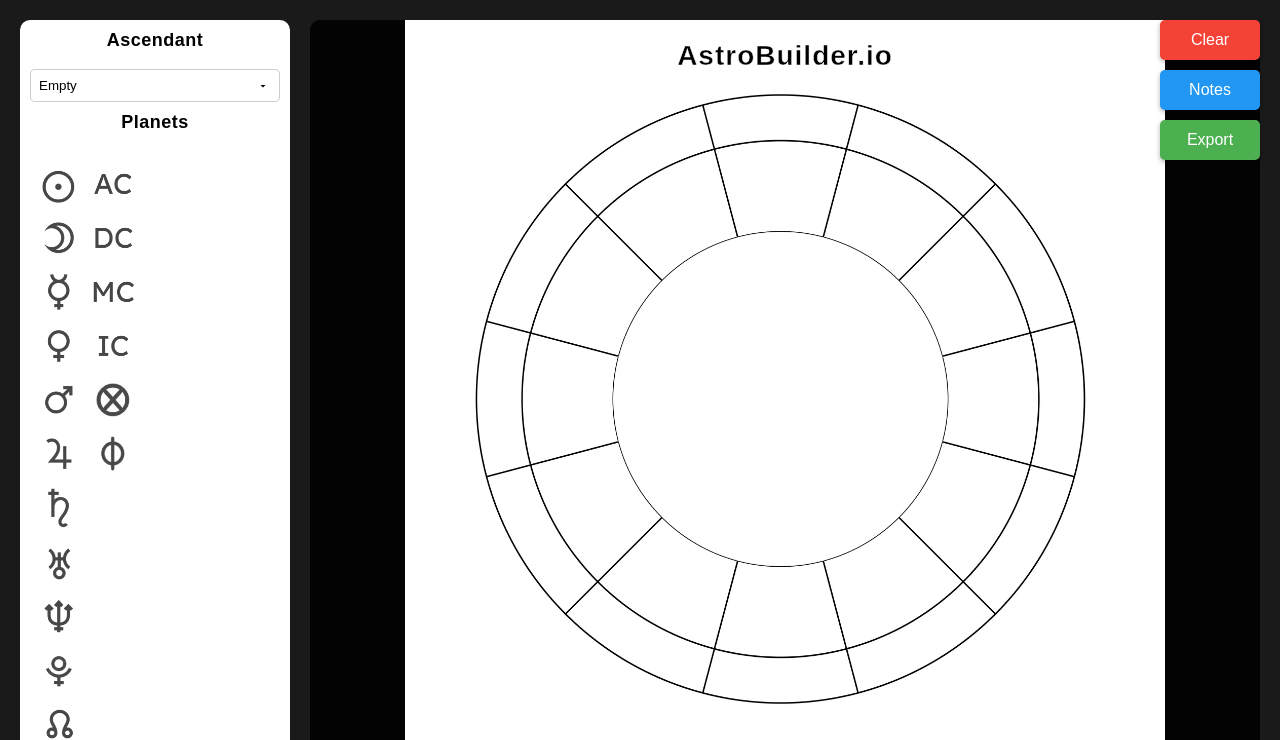
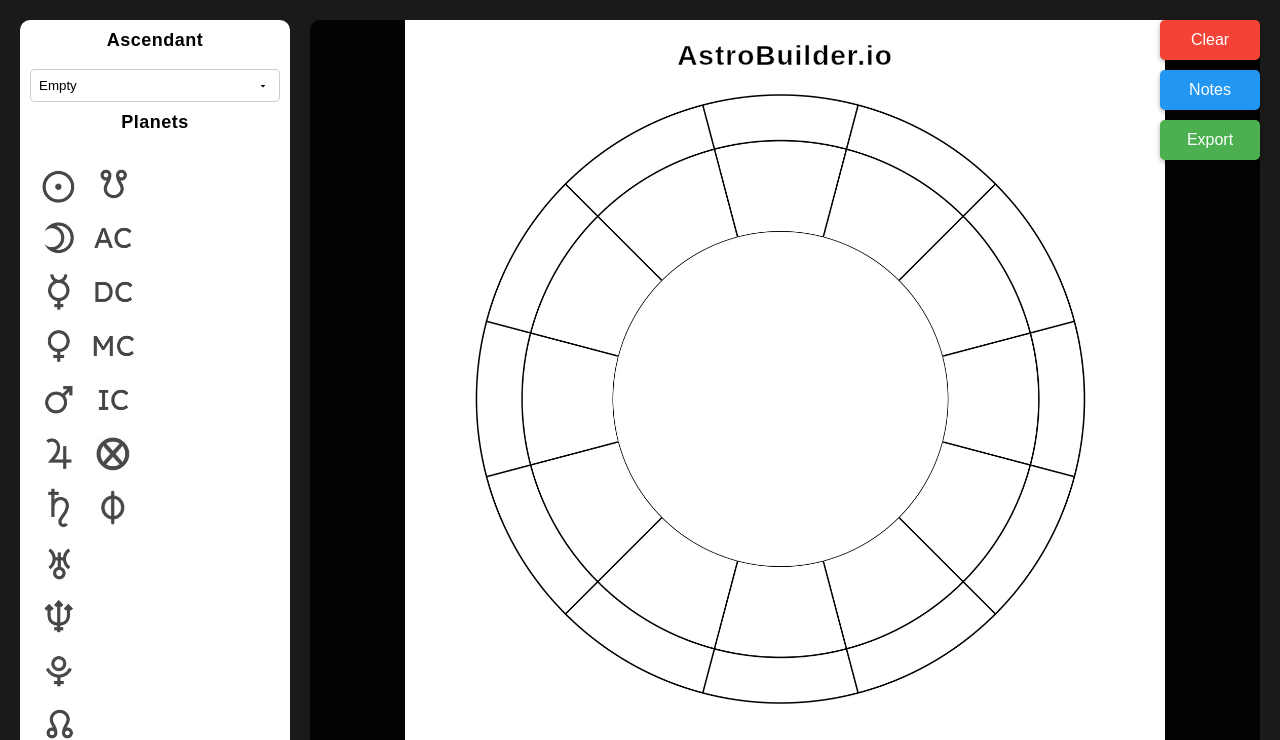
Before and after one commit to cmrfrd/astrobuilder.io, a plain HTML site: page index.html in a window 1280 px wide. Shown: the top 740 px of the page. Drawn offline with Linux system fonts and the light colour scheme.

Commit message:
Added the South Node

```diff
--- a/index.html
+++ b/index.html
@@ -68,6 +68,7 @@
                 <img src="Planets/Neptune.png" alt="Neptune" class="draggable" draggable="true">
                 <img src="Planets/Pluto.png" alt="Pluto" class="draggable" draggable="true">
                 <img src="Planets/North Node.png" alt="North Node" class="draggable" draggable="true">
+                <img src="Planets/South Node.png" alt="South Node" class="draggable" draggable="true">
                 <img src="Planets/Ascendant.png" alt="Ascendant" class="draggable" draggable="true">
                 <img src="Planets/Descendant.png" alt="Descendant" class="draggable" draggable="true">
                 <img src="Planets/Midheaven.png" alt="Midheaven" class="draggable" draggable="true">
```
Also changed, not shown: Planets/South Node.png (added).
